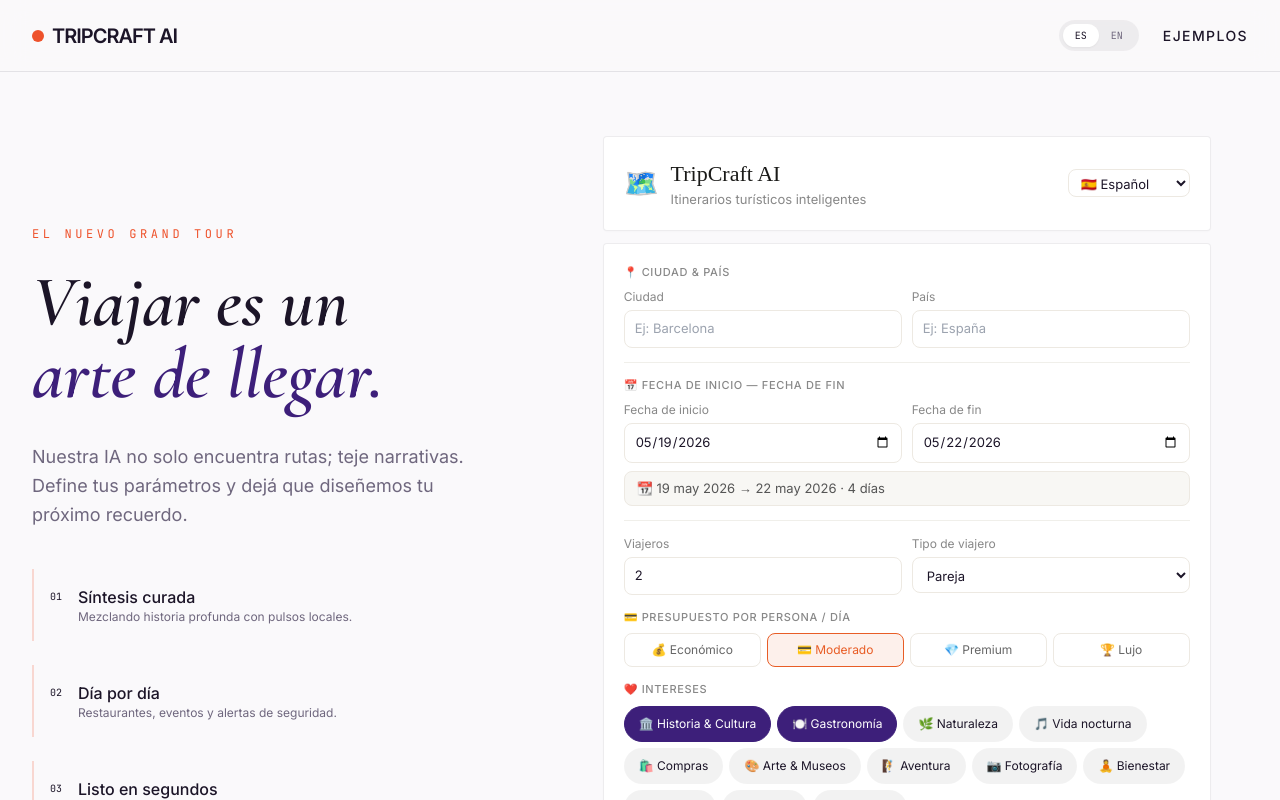
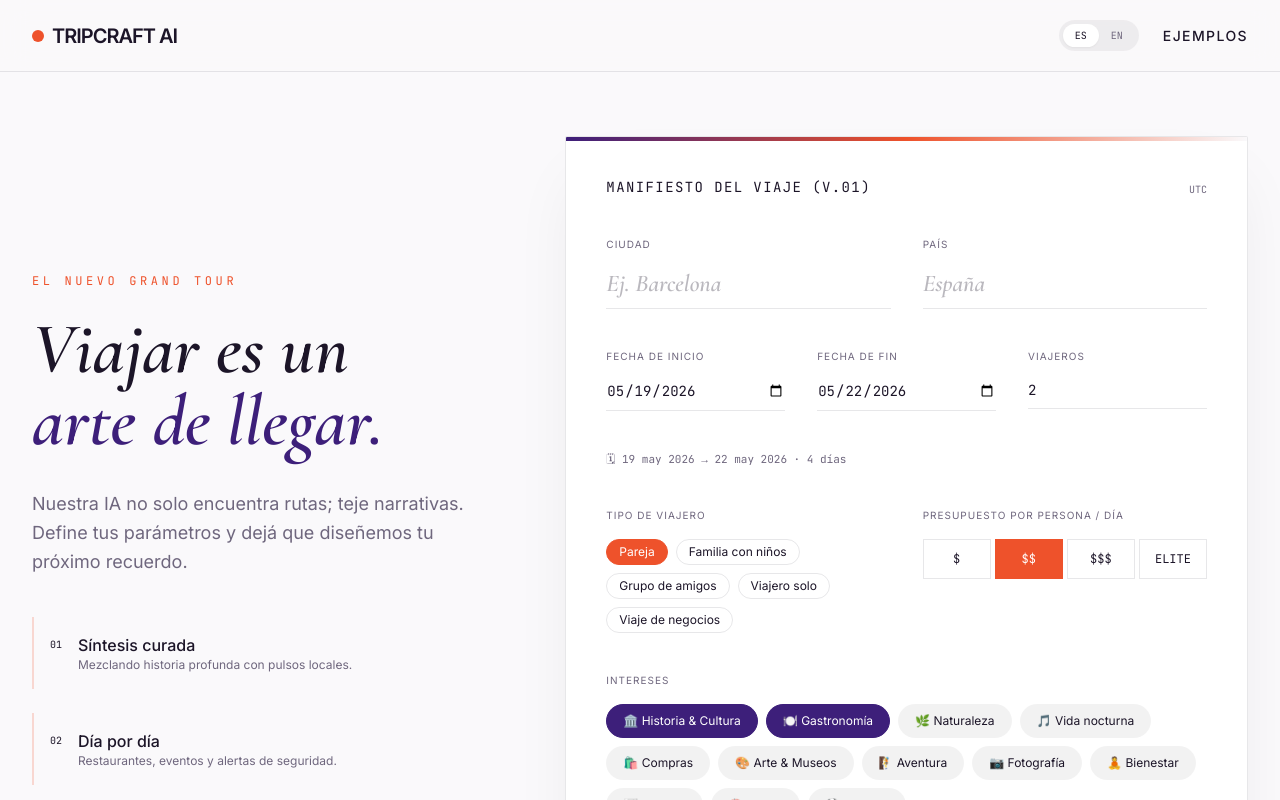
Before and after one commit to eduardodaza/viajes, a Next.js app: page / in a window 1280 px wide. Shown: the top 800 px of the page. Built offline with nearby package versions, Linux system fonts and the light colour scheme.

Commit message:
Update TripForm.tsx

```diff
--- a/src/components/TripForm.tsx
+++ b/src/components/TripForm.tsx
@@ -1,7 +1,7 @@
 // src/components/TripForm.tsx
 import React, { useState, useEffect } from "react";
 import type { TripFormData, Budget, TravelerType, Locale } from "@/lib/types";
-import { t, LOCALES } from "@/lib/i18n";
+import { t } from "@/lib/i18n";
 
 const INTERESTS = [
   "🏛️ Historia & Cultura", "🍽️ Gastronomía", "🌿 Naturaleza",
@@ -11,14 +11,21 @@ const INTERESTS = [
 ];
 
 const BUDGETS: Budget[] = ["economico", "moderado", "premium", "lujo"];
-const BUDGET_ICONS: Record<Budget, string> = {
-  economico: "💰", moderado: "💳", premium: "💎", lujo: "🏆",
+const BUDGET_SHORT: Record<Budget, string> = {
+  economico: "$",
+  moderado: "$$",
+  premium: "$$$",
+  lujo: "ELITE",
 };
 
-interface Props { onSubmit: (data: TripFormData) => void; loading: boolean; }
+interface Props {
+  onSubmit: (data: TripFormData) => void;
+  loading: boolean;
+  locale: Locale;
+  onLocaleChange?: (l: Locale) => void;
+}
 
-export default function TripForm({ onSubmit, loading }: Props) {
-  const [locale, setLocale] = useState<Locale>("es");
+export default function TripForm({ onSubmit, loading, locale }: Props) {
   const [city, setCity] = useState("");
   const [country, setCountry] = useState("");
   const [startDate, setStartDate] = useState("");
@@ -26,7 +33,10 @@ export default function TripForm({ onSubmit, loading }: Props) {
   const [travelers, setTravelers] = useState(2);
   const [travelerType, setTravelerType] = useState<TravelerType>("pareja");
   const [budget, setBudget] = useState<Budget>("moderado");
-  const [interests, setInterests] = useState<string[]>(["🏛️ Historia & Cultura", "🍽️ Gastronomía"]);
+  const [interests, setInterests] = useState<string[]>([
+    "🏛️ Historia & Cultura",
+    "🍽️ Gastronomía",
+  ]);
   const [errors, setErrors] = useState<Record<string, string>>({});
   const [dateRange, setDateRange] = useState("");
 
@@ -42,14 +52,24 @@ export default function TripForm({ onSubmit, loading }: Props) {
     if (!startDate || !endDate) return;
     const sd = new Date(startDate + "T12:00:00");
     const ed = new Date(endDate + "T12:00:00");
-    if (ed < sd) { setDateRange(""); return; }
+    if (ed < sd) {
+      setDateRange("");
+      return;
+    }
     const days = Math.round((ed.getTime() - sd.getTime()) / 86400000) + 1;
-    const fmt = (d: Date) => d.toLocaleDateString("es-ES", { day: "numeric", month: "short", year: "numeric" });
-    setDateRange(`${fmt(sd)} → ${fmt(ed)} · ${days} día${days > 1 ? "s" : ""}`);
-  }, [startDate, endDate]);
+    const fmt = (d: Date) =>
+      d.toLocaleDateString(locale === "es" ? "es-ES" : "en-US", {
+        day: "numeric",
+        month: "short",
+        year: "numeric",
+      });
+    setDateRange(`${fmt(sd)} → ${fmt(ed)} · ${days} ${days > 1 ? (locale === "es" ? "días" : "days") : locale === "es" ? "día" : "day"}`);
+  }, [startDate, endDate, locale]);
 
   function toggleInterest(i: string) {
-    setInterests(prev => prev.includes(i) ? prev.filter(x => x !== i) : [...prev, i]);
+    setInterests((prev) =>
+      prev.includes(i) ? prev.filter((x) => x !== i) : [...prev, i]
+    );
   }
 
   function validate(): boolean {
@@ -64,178 +84,219 @@ export default function TripForm({ onSubmit, loading }: Props) {
     return Object.keys(errs).length === 0;
   }
 
-  function handleSubmit() {
+  function handleSubmit(e: React.FormEvent) {
+    e.preventDefault();
     if (!validate()) return;
-    onSubmit({ city, country, startDate, endDate, travelers, travelerType, budget, interests, locale });
+    onSubmit({
+      city,
+      country,
+      startDate,
+      endDate,
+      travelers,
+      travelerType,
+      budget,
+      interests,
+      locale,
+    });
   }
 
+  const tz =
+    typeof Intl !== "undefined"
+      ? Intl.DateTimeFormat().resolvedOptions().timeZone
+      : "UTC";
+
   return (
-    <div style={{ maxWidth: 640, margin: "0 auto", padding: "0 16px" }}>
-      {/* Hero */}
-      <div className="card" style={{ marginBottom: 12, display: "flex", alignItems: "center", gap: 12 }}>
-        <span style={{ fontSize: 28 }}>🗺️</span>
-        <div>
-          <h1 style={{ fontFamily: "'Playfair Display', serif", fontSize: 22, fontWeight: 500, color: "#1a1a18", margin: 0 }}>
-            TripCraft AI
-          </h1>
-          <p style={{ fontSize: 13, color: "#888", margin: 0 }}>{t("appTagline", locale)}</p>
-        </div>
-        {/* Language selector */}
-        <div style={{ marginLeft: "auto" }}>
-          <select
-            value={locale}
-            onChange={e => setLocale(e.target.value as Locale)}
-            style={{ fontSize: 13, border: "1px solid #ede9e2", borderRadius: 8, padding: "4px 8px", background: "white" }}
-          >
-            {LOCALES.map(l => (
-              <option key={l.code} value={l.code}>{l.flag} {l.label}</option>
-            ))}
-          </select>
-        </div>
+    <div className="bg-white border border-border shadow-manifest p-6 md:p-10 rounded-sm relative overflow-hidden">
+      {/* Accent gradient bar */}
+      <div className="absolute top-0 left-0 w-full h-1 bg-gradient-to-r from-accent via-primary to-background" />
+
+      <div className="flex justify-between items-end mb-8 md:mb-10">
+        <h2 className="text-sm font-mono uppercase tracking-widest">
+          {locale === "es" ? "Manifiesto del viaje (v.01)" : "Trip Manifest (v.01)"}
+        </h2>
+        <span className="hidden sm:inline text-[10px] text-muted font-mono">{tz}</span>
       </div>
 
-      <div className="card" style={{ marginBottom: 12 }}>
-        {/* Destination */}
-        <div style={{ fontSize: 11, fontWeight: 500, color: "#888", textTransform: "uppercase", letterSpacing: "0.06em", marginBottom: 8 }}>
-          📍 {t("city", locale)} & {t("country", locale)}
-        </div>
-        <div style={{ display: "grid", gridTemplateColumns: "1fr 1fr", gap: 10, marginBottom: 14 }}>
-          <div>
-            <label style={{ fontSize: 12, color: "#888", display: "block", marginBottom: 4 }}>{t("city", locale)}</label>
+      <form onSubmit={handleSubmit} className="space-y-8 md:space-y-10">
+        {/* Location */}
+        <div className="grid grid-cols-1 sm:grid-cols-2 gap-6 sm:gap-8">
+          <div className="space-y-2">
+            <label className="text-[10px] uppercase tracking-widest text-muted block">
+              {t("city", locale)}
+            </label>
             <input
               type="text"
               value={city}
-              onChange={e => setCity(e.target.value)}
-              placeholder="Ej: Barcelona"
-              style={{ width: "100%", padding: "8px 10px", border: `1px solid ${errors.city ? "#e24b4a" : "#ede9e2"}`, borderRadius: 8, fontSize: 13 }}
+              onChange={(e) => setCity(e.target.value)}
+              placeholder={locale === "es" ? "Ej. Barcelona" : "e.g. Kyoto"}
+              className={`w-full text-xl md:text-2xl font-display italic bg-transparent border-b ${
+                errors.city ? "border-red-500" : "border-border"
+              } focus:border-primary outline-none py-2 transition-colors placeholder:text-foreground/30`}
             />
-            {errors.city && <p style={{ color: "#e24b4a", fontSize: 11, marginTop: 3 }}>{errors.city}</p>}
+            {errors.city && (
+              <p className="text-red-600 text-[11px]">{errors.city}</p>
+            )}
           </div>
-          <div>
-            <label style={{ fontSize: 12, color: "#888", display: "block", marginBottom: 4 }}>{t("country", locale)}</label>
+          <div className="space-y-2">
+            <label className="text-[10px] uppercase tracking-widest text-muted block">
+              {t("country", locale)}
+            </label>
             <input
               type="text"
               value={country}
-              onChange={e => setCountry(e.target.value)}
-              placeholder="Ej: España"
-              style={{ width: "100%", padding: "8px 10px", border: `1px solid ${errors.country ? "#e24b4a" : "#ede9e2"}`, borderRadius: 8, fontSize: 13 }}
+              onChange={(e) => setCountry(e.target.value)}
+              placeholder={locale === "es" ? "España" : "Japan"}
+              className={`w-full text-xl md:text-2xl font-display italic bg-transparent border-b ${
+                errors.country ? "border-red-500" : "border-border"
+              } focus:border-primary outline-none py-2 transition-colors placeholder:text-foreground/30`}
             />
-            {errors.country && <p style={{ color: "#e24b4a", fontSize: 11, marginTop: 3 }}>{errors.country}</p>}
+            {errors.country && (
+              <p className="text-red-600 text-[11px]">{errors.country}</p>
+            )}
           </div>
         </div>
 
-        <hr style={{ border: "none", borderTop: "1px solid #f0efea", margin: "0 0 14px" }} />
-
-        {/* Dates */}
-        <div style={{ fontSize: 11, fontWeight: 500, color: "#888", textTransform: "uppercase", letterSpacing: "0.06em", marginBottom: 8 }}>
-          📅 {t("startDate", locale)} — {t("endDate", locale)}
-        </div>
-        <div style={{ display: "grid", gridTemplateColumns: "1fr 1fr", gap: 10, marginBottom: 8 }}>
-          <div>
-            <label style={{ fontSize: 12, color: "#888", display: "block", marginBottom: 4 }}>{t("startDate", locale)}</label>
+        {/* Dates + travelers */}
+        <div className="grid grid-cols-1 sm:grid-cols-3 gap-6 sm:gap-8">
+          <div className="space-y-2">
+            <label className="text-[10px] uppercase tracking-widest text-muted block">
+              {t("startDate", locale)}
+            </label>
             <input
               type="date"
               value={startDate}
-              onChange={e => setStartDate(e.target.value)}
-              style={{ width: "100%", padding: "8px 10px", border: `1px solid ${errors.startDate ? "#e24b4a" : "#ede9e2"}`, borderRadius: 8, fontSize: 13 }}
+              onChange={(e) => setStartDate(e.target.value)}
+              className="w-full text-sm font-mono border-b border-border py-2 bg-transparent outline-none focus:border-primary"
             />
           </div>
-          <div>
-            <label style={{ fontSize: 12, color: "#888", display: "block", marginBottom: 4 }}>{t("endDate", locale)}</label>
+          <div className="space-y-2">
+            <label className="text-[10px] uppercase tracking-widest text-muted block">
+              {t("endDate", locale)}
+            </label>
             <input
               type="date"
               value={endDate}
-              onChange={e => setEndDate(e.target.value)}
-              style={{ width: "100%", padding: "8px 10px", border: `1px solid ${errors.endDate ? "#e24b4a" : "#ede9e2"}`, borderRadius: 8, fontSize: 13 }}
+              onChange={(e) => setEndDate(e.target.value)}
+              className="w-full text-sm font-mono border-b border-border py-2 bg-transparent outline-none focus:border-primary"
             />
-            {errors.endDate && <p style={{ color: "#e24b4a", fontSize: 11, marginTop: 3 }}>{errors.endDate}</p>}
+            {errors.endDate && (
+              <p className="text-red-600 text-[11px]">{errors.endDate}</p>
+            )}
+          </div>
+          <div className="space-y-2">
+            <label className="text-[10px] uppercase tracking-widest text-muted block">
+              {t("travelers", locale)}
+            </label>
+            <input
+              type="number"
+              min={1}
+              max={20}
+              value={travelers}
+              onChange={(e) => setTravelers(Number(e.target.value))}
+              className="w-full text-sm font-mono border-b border-border py-2 bg-transparent outline-none focus:border-primary"
+            />
           </div>
         </div>
+
         {dateRange && (
-          <div style={{ background: "#f8f7f4", borderRadius: 8, padding: "7px 12px", fontSize: 13, color: "#555", marginBottom: 14, border: "1px solid #ede9e2" }}>
-            📆 {dateRange}
+          <div className="font-mono text-[11px] text-muted -mt-4">
+            🗓 {dateRange}
           </div>
         )}
 
-        <hr style={{ border: "none", borderTop: "1px solid #f0efea", margin: "0 0 14px" }} />
-
-        {/* Travelers */}
-        <div style={{ display: "grid", gridTemplateColumns: "1fr 1fr", gap: 10, marginBottom: 14 }}>
-          <div>
-            <label style={{ fontSize: 12, color: "#888", display: "block", marginBottom: 4 }}>{t("travelers", locale)}</label>
-            <input
-              type="number"
-              min={1} max={20}
-              value={travelers}
-              onChange={e => setTravelers(Number(e.target.value))}
-              style={{ width: "100%", padding: "8px 10px", border: "1px solid #ede9e2", borderRadius: 8, fontSize: 13 }}
-            />
+        {/* Style + budget */}
+        <div className="grid grid-cols-1 sm:grid-cols-2 gap-8">
+          <div className="space-y-4">
+            <label className="text-[10px] uppercase tracking-widest text-muted block">
+              {t("travelerType", locale)}
+            </label>
+            <div className="flex flex-wrap gap-2">
+              {(["pareja", "familia", "amigos", "solo", "negocios"] as TravelerType[]).map(
+                (tt) => (
+                  <button
+                    type="button"
+                    key={tt}
+                    onClick={() => setTravelerType(tt)}
+                    className={`px-3 py-1 text-xs rounded-full border transition-colors ${
+                      travelerType === tt
+                        ? "border-primary bg-primary text-white"
+                        : "border-border hover:border-primary"
+                    }`}
+                  >
+                    {t(tt, locale)}
+                  </button>
+                )
+              )}
+            </div>
           </div>
-          <div>
-            <label style={{ fontSize: 12, color: "#888", display: "block", marginBottom: 4 }}>{t("travelerType", locale)}</label>
-            <select
-              value={travelerType}
-              onChange={e => setTravelerType(e.target.value as TravelerType)}
-              style={{ width: "100%", padding: "8px 10px", border: "1px solid #ede9e2", borderRadius: 8, fontSize: 13, background: "white" }}
-            >
-              {(["pareja","familia","amigos","solo","negocios"] as TravelerType[]).map(tt => (
-                <option key={tt} value={tt}>{t(tt, locale)}</option>
+          <div className="space-y-4">
+            <label className="text-[10px] uppercase tracking-widest text-muted block">
+              {t("budget", locale)}
+            </label>
+            <div className="grid grid-cols-4 gap-1">
+              {BUDGETS.map((b) => (
+                <button
+                  type="button"
+                  key={b}
+                  onClick={() => setBudget(b)}
+                  title={t(b, locale)}
+                  className={`h-10 grid place-items-center border text-xs font-mono transition-colors ${
+                    budget === b
+                      ? "border-primary bg-primary text-white"
+                      : "border-border hover:bg-black/5"
+                  } ${b === "lujo" ? "text-[9px]" : ""}`}
+                >
+                  {BUDGET_SHORT[b]}
+                </button>
               ))}
-            </select>
+            </div>
           </div>
         </div>
 
-        {/* Budget */}
-        <div style={{ fontSize: 11, fontWeight: 500, color: "#888", textTransform: "uppercase", letterSpacing: "0.06em", marginBottom: 8 }}>
-          💳 {t("budget", locale)}
-        </div>
-        <div style={{ display: "flex", gap: 6, marginBottom: 14 }}>
-          {BUDGETS.map(b => (
-            <button
-              key={b}
-              onClick={() => setBudget(b)}
-              style={{
-                flex: 1, padding: "7px 4px", fontSize: 12, borderRadius: 8, cursor: "pointer",
-                border: `1px solid ${budget === b ? "#e85d26" : "#ede9e2"}`,
-                background: budget === b ? "#fdf0eb" : "white",
-                color: budget === b ? "#e85d26" : "#666", transition: "all 0.15s",
-              }}
-            >
-              {BUDGET_ICONS[b]} {t(b, locale)}
-            </button>
-          ))}
+        {/* Interests */}
+        <div className="space-y-4">
+          <label className="text-[10px] uppercase tracking-widest text-muted block">
+            {t("interests", locale)}
+          </label>
+          <div className="flex flex-wrap gap-2">
+            {INTERESTS.map((i) => {
+              const on = interests.includes(i);
+              return (
+                <button
+                  type="button"
+                  key={i}
+                  onClick={() => toggleInterest(i)}
+                  className={`px-4 py-2 text-xs rounded-full border transition-all ${
+                    on
+                      ? "bg-accent text-white border-accent"
+                      : "bg-black/5 border-transparent hover:border-primary"
+                  }`}
+                >
+                  {i}
+                </button>
+              );
+            })}
+          </div>
         </div>
 
-        {/* Interests */}
-        <div style={{ fontSize: 11, fontWeight: 500, color: "#888", textTransform: "uppercase", letterSpacing: "0.06em", marginBottom: 8 }}>
-          ❤️ {t("interests", locale)}
-        </div>
-        <div style={{ display: "flex", flexWrap: "wrap", gap: 6, marginBottom: 16 }}>
-          {INTERESTS.map(i => (
-            <span
-              key={i}
-              className={`chip${interests.includes(i) ? " on" : ""}`}
-              onClick={() => toggleInterest(i)}
-            >
-              {i}
-            </span>
-          ))}
-        </div>
+        {/* Submit */}
+        <button
+          type="submit"
+          disabled={loading}
+          className="w-full group relative overflow-hidden bg-foreground text-background py-5 md:py-6 flex items-center justify-center gap-4 hover:bg-accent transition-colors duration-500 disabled:opacity-60"
+        >
+          <span className="font-mono text-sm uppercase tracking-[0.2em]">
+            {locale === "es" ? "Diseñar mi viaje" : "Sequence my journey"}
+          </span>
+          <span className="text-lg group-hover:translate-x-1 transition-transform">→</span>
+        </button>
+      </form>
 
-        <button
-          onClick={handleSubmit}
-          disabled={loading}
-          style={{
-            width: "100%", padding: "13px", fontSize: 15, fontWeight: 500,
-            borderRadius: 10, background: loading ? "#aaa" : "#1a6b4a",
-            color: "white", border: "none", cursor: loading ? "not-allowed" : "pointer",
-            display: "flex", alignItems: "center", justifyContent: "center", gap: 8,
-            transition: "opacity 0.2s",
-          }}
-        >
-          ✨ {t("generateBtn", locale)}
-        </button>
-      </div>
+      <p className="mt-6 text-center text-[10px] text-muted uppercase tracking-[0.1em]">
+        {locale === "es"
+          ? "Resultados generados en ~10s con IA de Claude."
+          : "Results generated in ~10s with Claude AI."}
+      </p>
     </div>
   );
 }
```
